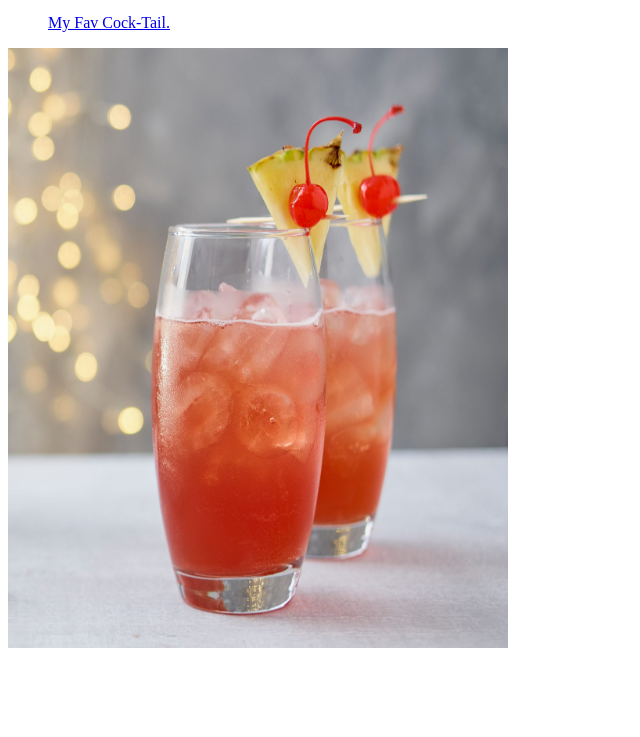
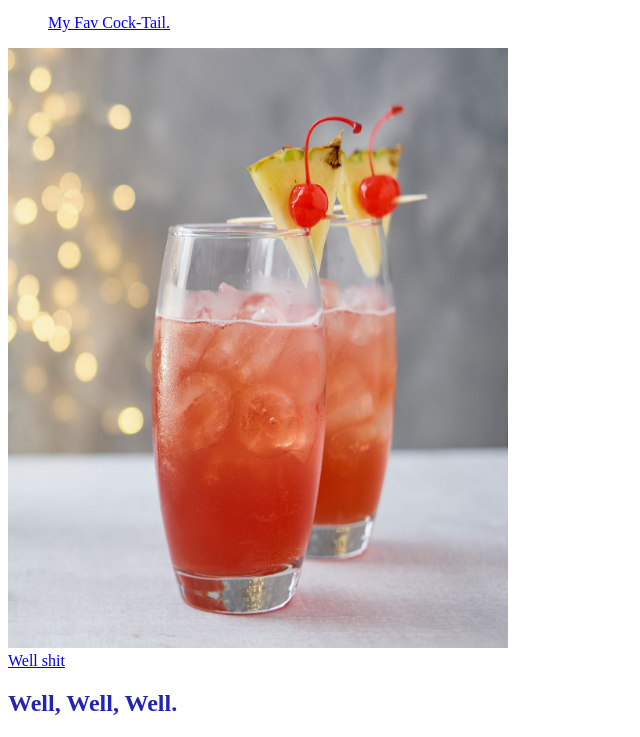
Before and after one commit to xnucade/myboiler.io, a plain HTML site: page index.html in a window 1280 px wide. Shown: the part 100-837 px from the top of the page, without its empty margins (0-640 px from the left). Before the commit the page ends 800 px from the top, so only its background shows below. Drawn offline with Linux system fonts and the light colour scheme.

Commit message:
added text I guess

```diff
--- a/index.html
+++ b/index.html
@@ -7,6 +7,8 @@
 <body>
 <h1> Welcome to My <em>Blog</em></h1>
 <ul><a href="https://www.delish.com/cooking/recipe-ideas/recipes/a46066/slow-cooker-garlic-parmesan-chicken-recipe/">Chicken Slow Cooker Meal</ul>
-<ul><a href="https://www.delish.com/entertaining/a43745/thirsty-thursday-tequila-sunset-is-the-only-way-to-say-goodbye/">My Fav Cock-Tail.</ul>
+<ul><a href="https://www.delish.com/entertaining/a43745/thirsty-thursday-tequila-sunset-is-the-only-way-to-say-goodbye/">My Fav Cock-Tail.</a></ul>
  <img src="images/cocktail.jpeg" width="500" height="600">
 </body>
+<div> <a href="https://lmgtfy.app/?q=Get+off+my+website">Well shit</a> </div>
+<h2>Well, Well, Well.</h2>
--- a/styles.css
+++ b/styles.css
@@ -4,3 +4,11 @@ h1 {
 color:rgb(29, 173, 170);
 
 }
+
+div {
+    color:tan
+}
+
+h2 {
+color: rgb(36, 36, 179);
+}
```
